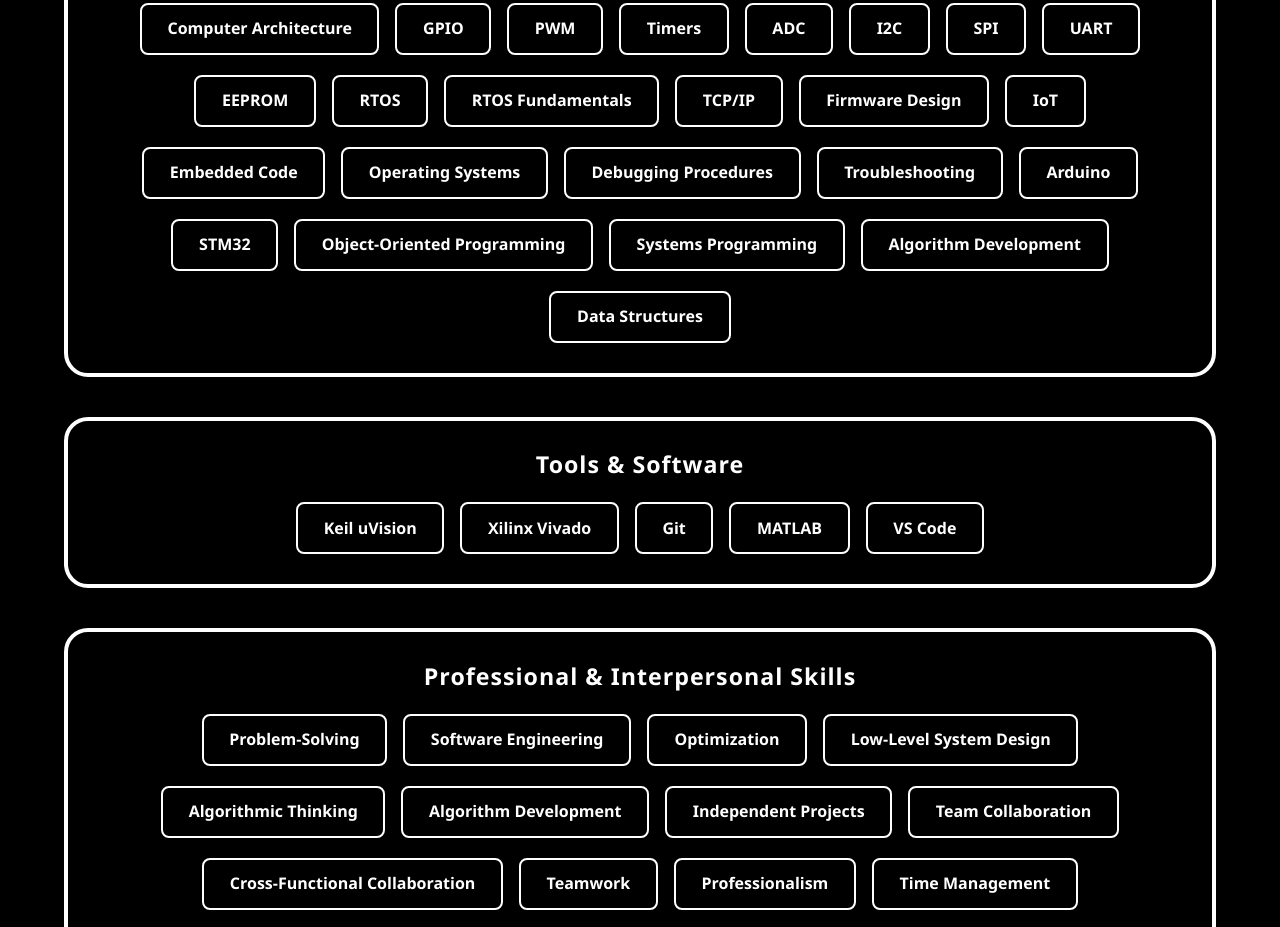
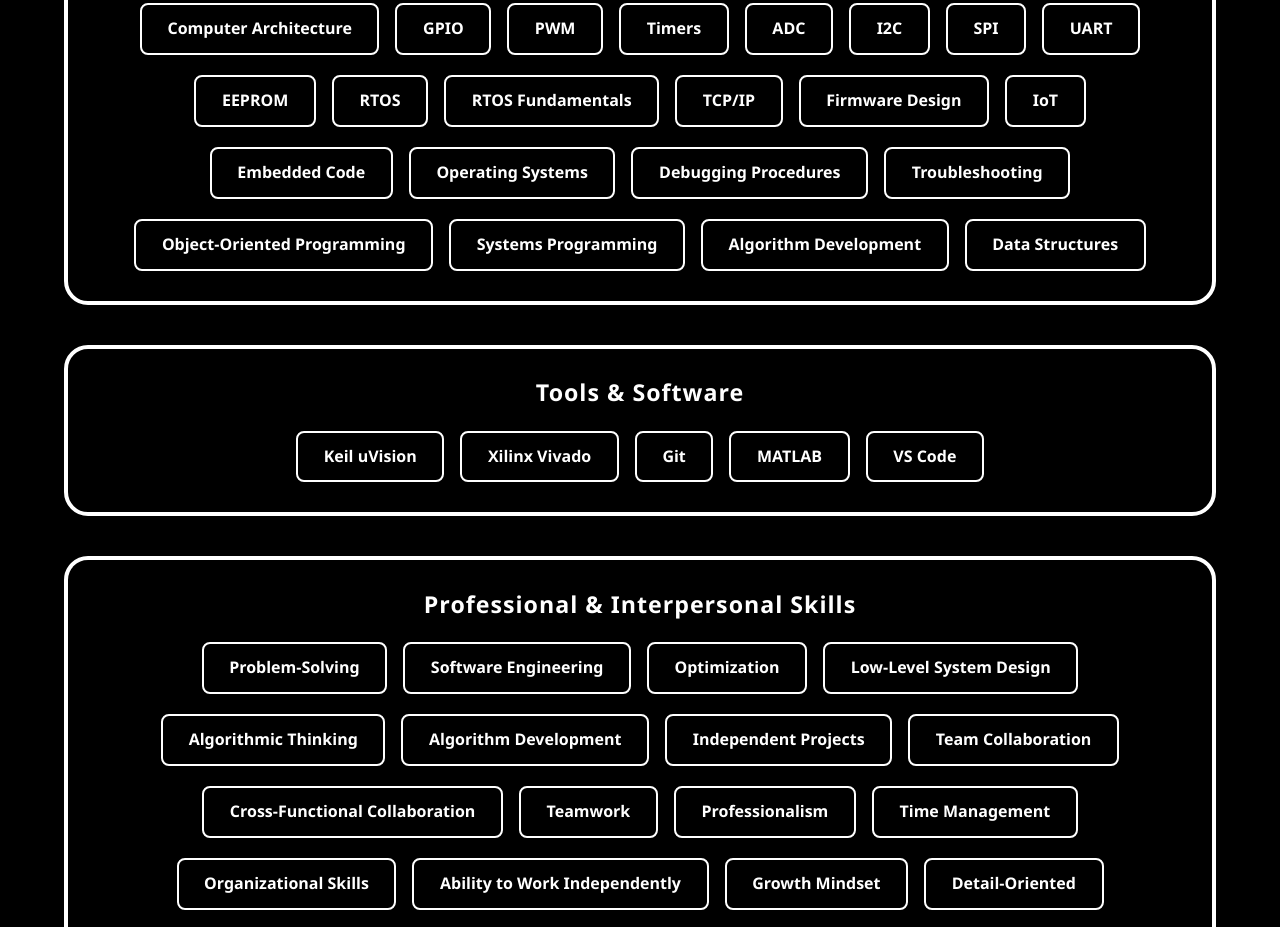
Before and after one commit to tirth2812/my-website, a plain HTML site: page index.html in a window 1280 px wide. Shown: the part 5784-6711 px from the top of the page. Drawn offline with Linux system fonts and the light colour scheme.

Commit message:
Update index.html

```diff
--- a/index.html
+++ b/index.html
@@ -394,8 +394,6 @@
                     <span class="skill-tag">Operating Systems</span>
                     <span class="skill-tag">Debugging Procedures</span>
                     <span class="skill-tag">Troubleshooting</span>
-                    <span class="skill-tag">Arduino</span>
-                    <span class="skill-tag">STM32</span>
                     <span class="skill-tag">Object-Oriented Programming</span>
                     <span class="skill-tag">Systems Programming</span>
                     <span class="skill-tag">Algorithm Development</span>
```
